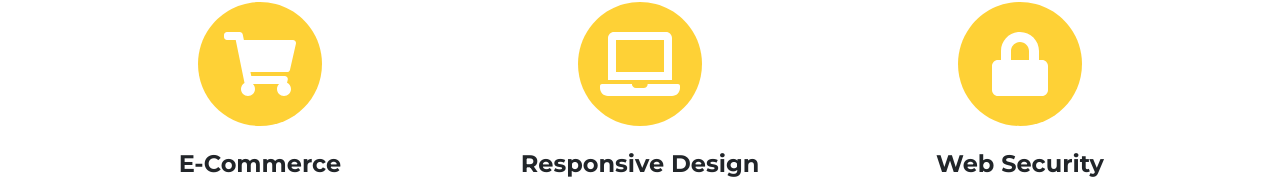
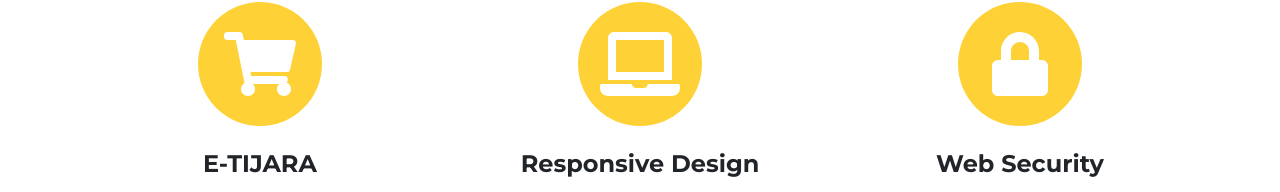
Before and after one commit to abdelkaderlaabidi1987/TPPWASYNVA, a plain HTML site: page index.html in a window 1280 px wide. Shown: the part 988-1180 px from the top of the page. Drawn offline with nearby package versions, Linux system fonts and the light colour scheme; a web font is replaced by a local one.

Commit message:
Update index.html

```diff
--- a/index.html
+++ b/index.html
@@ -57,7 +57,7 @@
                             <i class="fas fa-circle fa-stack-2x text-primary"></i>
                             <i class="fas fa-shopping-cart fa-stack-1x fa-inverse"></i>
                         </span>
-                        <h4 class="my-3">E-Commerce</h4>
+                        <h4 class="my-3">E-TIJARA</h4>
                         <p class="text-muted">Lorem ipsum dolor sit amet, consectetur adipisicing elit. Minima maxime quam architecto quo inventore harum ex magni, dicta impedit.</p>
                     </div>
                     <div class="col-md-4">
```
